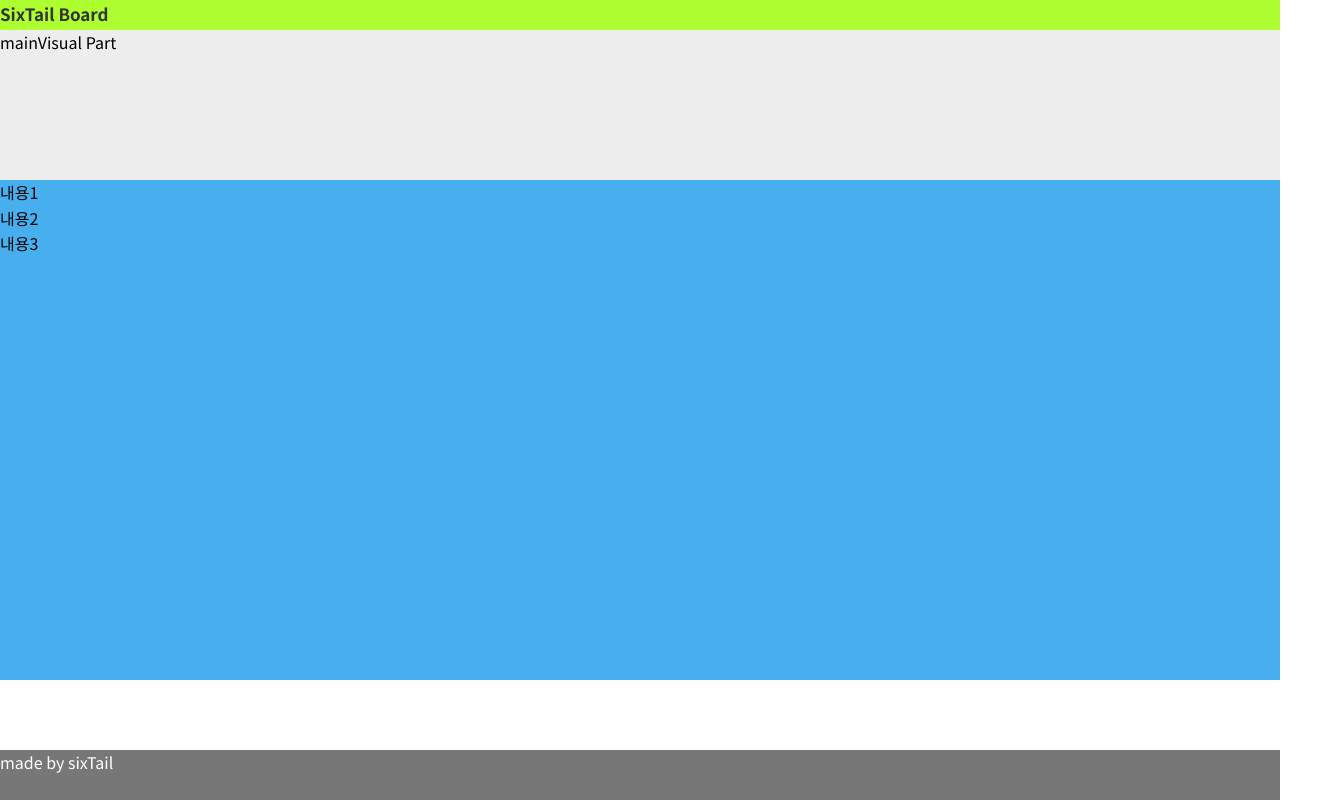
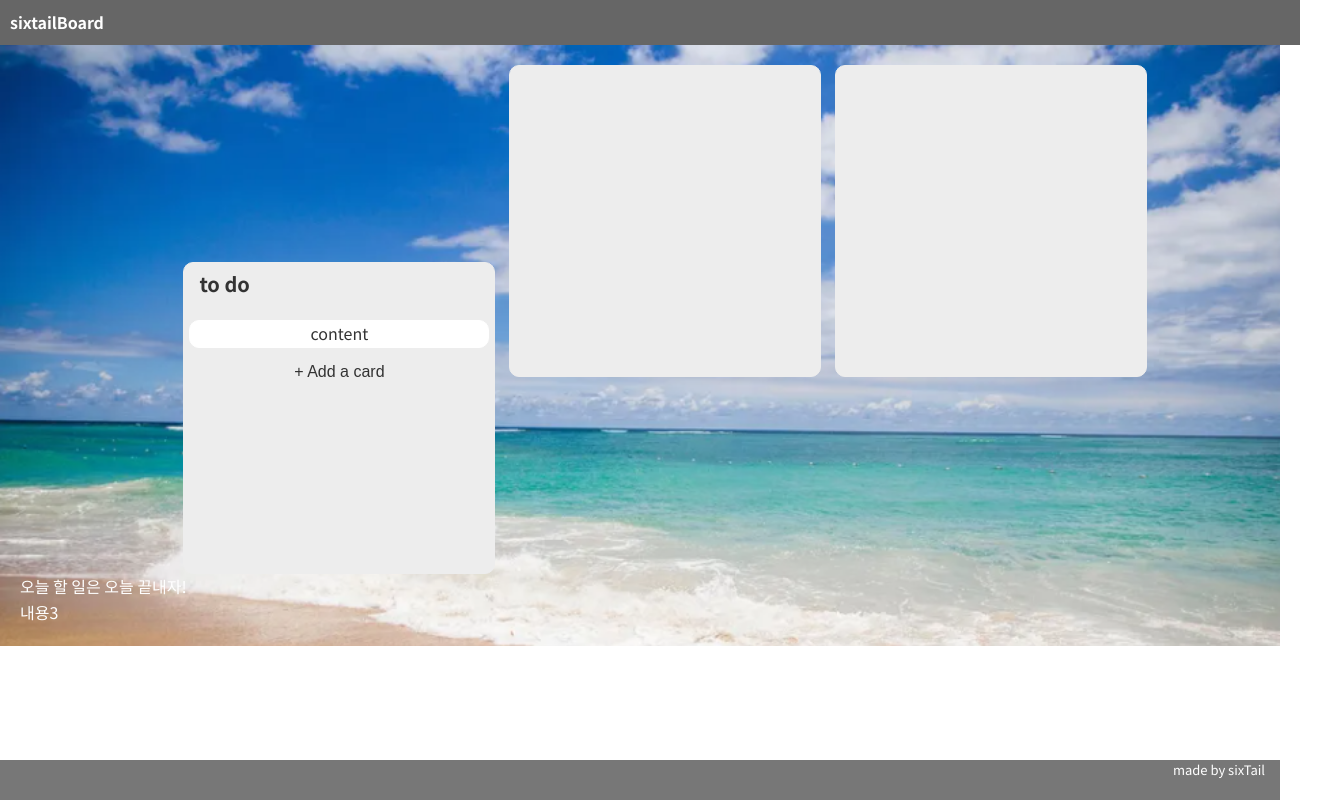
Before and after one commit to rymile/sixtail, a website: page assets/index.html in a window 1280 px wide. Shown: the whole page, 1320 px wide, since content can reach past the window. Drawn offline with Linux system fonts and the light colour scheme; files whose address does not match are found by name.

Commit message:
JH(frontDev)

```diff
--- a/assets/css/main.css
+++ b/assets/css/main.css
@@ -0,0 +1,50 @@
+#wrap {
+    background-image: url(../images/mainBack.png);
+    background-repeat: no-repeat;
+    background-size: cover;
+}
+
+/* main */
+.main .work {}
+.main .work .inner {}
+.main .work .board {
+    text-align: center;
+}
+.main .work .board li {
+    display: inline-block;
+    border: 1px solid #ededed;
+    border-radius: 10px;
+    width: 300px;
+    height: 300px;
+    background: #ededed;
+    transition: 0.4s;
+    margin-left: 10px;
+    padding: 5px;
+}
+.main .work .board li:hover {
+    transform: scale(1.1);
+}
+.main .work .board li a h3 {
+    text-align: left;
+    margin-left: 10px;
+    margin-bottom: 20px;
+    font-size: 20px;
+    font-weight: 600;
+}
+.main .work .board li a p {
+    border: 1px solid #fff;
+    border-radius: 10px;
+    background: #fff;
+}
+.main .work .board li .addBtn {
+    margin-top: 10px;
+    background: #ededed;
+    width: 290px;
+    border: none;
+    transition: 0.3s;
+}
+.main .work .board li .addBtn:hover {
+    background: #999;
+    border: 1px solid #999;
+    border-radius: 7px;
+}
--- a/assets/css/reset.css
+++ b/assets/css/reset.css
@@ -70,40 +70,57 @@ table {
 
 
 /* common css =========================================== */
+/* header */
 #header {
     width: 100%;
-    background: greenyellow;
+    background: #666;
+    padding: 10px;
 }
 #header .inner {
-    height: 30px;
+    height: 25px;
 }
 #header h1 {}
 #header h1 a {
-    color: #333;
+    color: #fff;
     font-size: 16px;
     font-weight: 600;
-    transition: 0.5s;
+    transition: 0.3s;
 }
-#header h1 a:hover { font-size: 17px;}
+#header h1 a:hover {
+    background: #999;
+    border-radius: 7px;
+    padding: 3px;
+}
 
-#mainVisual {
+/* main - common css */
+#container {
+    height: 100%;
+}
+#container::after {
+    content: "";
+    display: block;
+    clear: both;
+}
+#content {
     width: 100%;
-    height: 150px;
-    background: #ededed;
+    padding: 20px;
+    color: #fff;
 }
-.main {
-    width: 100%;
-    height: 500px;
-    background: #48afef;
-}
+
+/* footer */
 #footer {
     width: 100%;
-    height: 50px;
     background: #777;
 
     position: fixed;
     bottom: 0;
 }
+#footer .inner {
+    height: 40px;
+}
 #footer p {
     color: #fff;
+    text-align: right;
+    margin-right: 15px;
+    font-size: 13px;
 }
--- a/assets/index.html
+++ b/assets/index.html
@@ -1,33 +1,45 @@
-<!DOCTYPE html>
+<!doctype html>
 <html lang="en">
   <head>
-    <meta charset="UTF-8">
-    <meta name="viewport" content="width=device-width, initial-scale=1.0">
+    <meta charset="UTF-8" />
+    <meta name="viewport" content="width=device-width, initial-scale=1.0" />
     <title>sixtail todoList</title>
-    <link rel="stylesheet" href="./css/reset.css">
-    <link rel="stylesheet" href="./css/main.css">
+    <link rel="stylesheet" href="./css/reset.css" />
+    <link rel="stylesheet" href="./css/main.css" />
   </head>
   <body>
     <p id="skipNav" class="hide"><a href="./index.html">본문 바로가기</a></p>
 
+    <div id="wrap">
       <!-- header -->
       <header id="header">
         <div class="inner">
-            <h1><a href="./index.html">SixTail Board</a></h1>
+          <h1>
+            <a href="./index.html"><img src="" alt="" />sixtailBoard</a>
+          </h1>
         </div>
       </header>
-
-    <!-- mainVisual -->
-    <section id="mainVisual">mainVisual Part</section>
 
       <!-- main -->
       <main id="container" class="main">
         <section id="content">
-            <div class="work w1">
-                <div class="inner">내용1</div>
+          <div class="work">
+            <div class="inner">
+              <ul class="board">
+                <li>
+                  <a href="#">
+                    <h3>to do</h3>
+                    <p>content</p>
+                  </a>
+                  <button class="addBtn">+ Add a card</button>
+                </li>
+                <li><a href="#"></a></li>
+                <li><a href="#"></a></li>
+              </ul>
+            </div>
           </div>
           <div class="work w2">
-                <div class="inner">내용2</div>
+            <div class="inner">오늘 할 일은 오늘 끝내자!</div>
           </div>
           <div class="work w3">
             <div class="inner">내용3</div>
@@ -41,6 +53,7 @@
           <p>made by sixTail</p>
         </div>
       </footer>
+    </div>
 
     <!-- script part -->
     <script src="./main.js"></script>
```
Also changed, not shown: assets/images/mainBack.png (added). Lines whose indentation alone changed are shown as unchanged.
